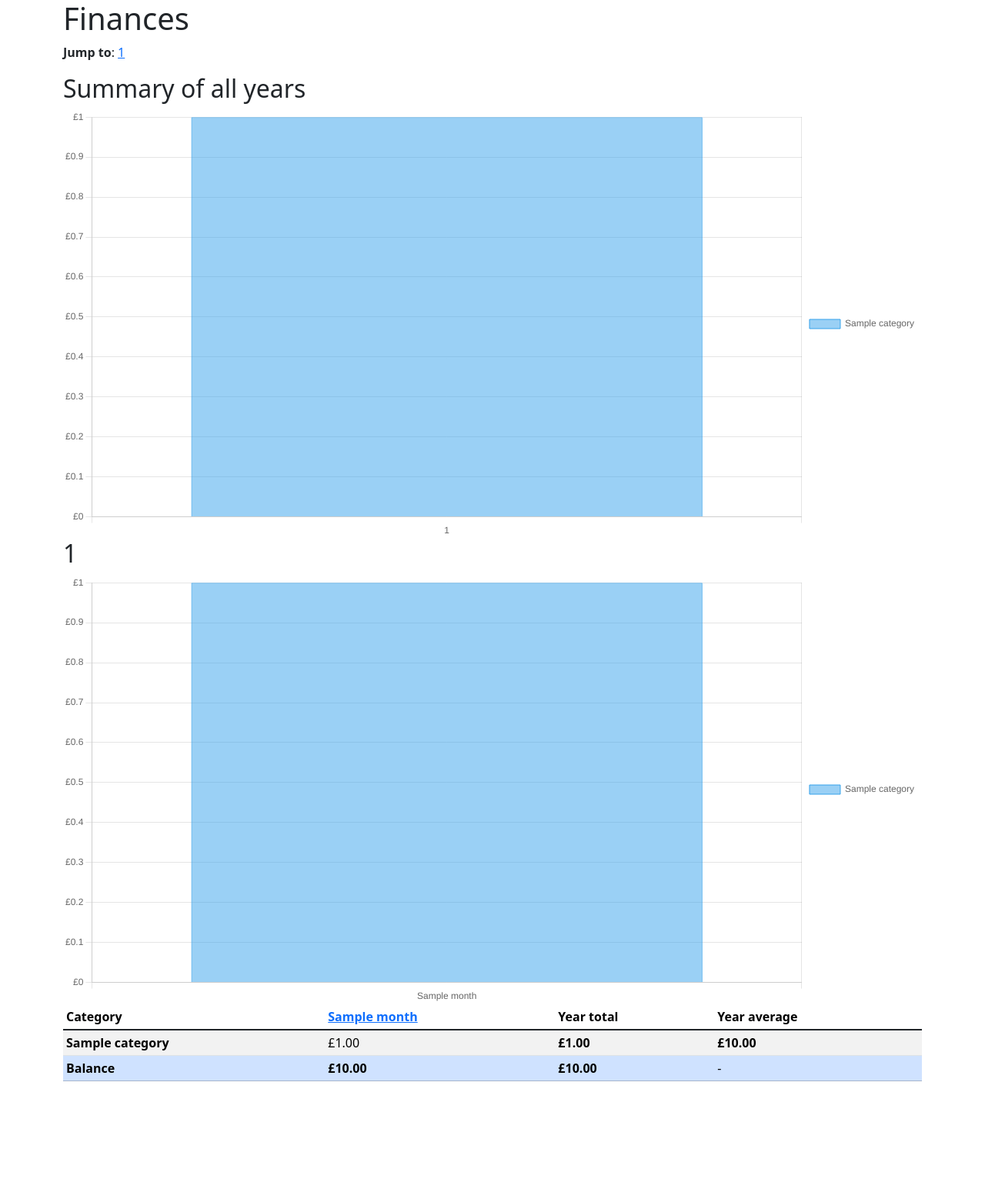
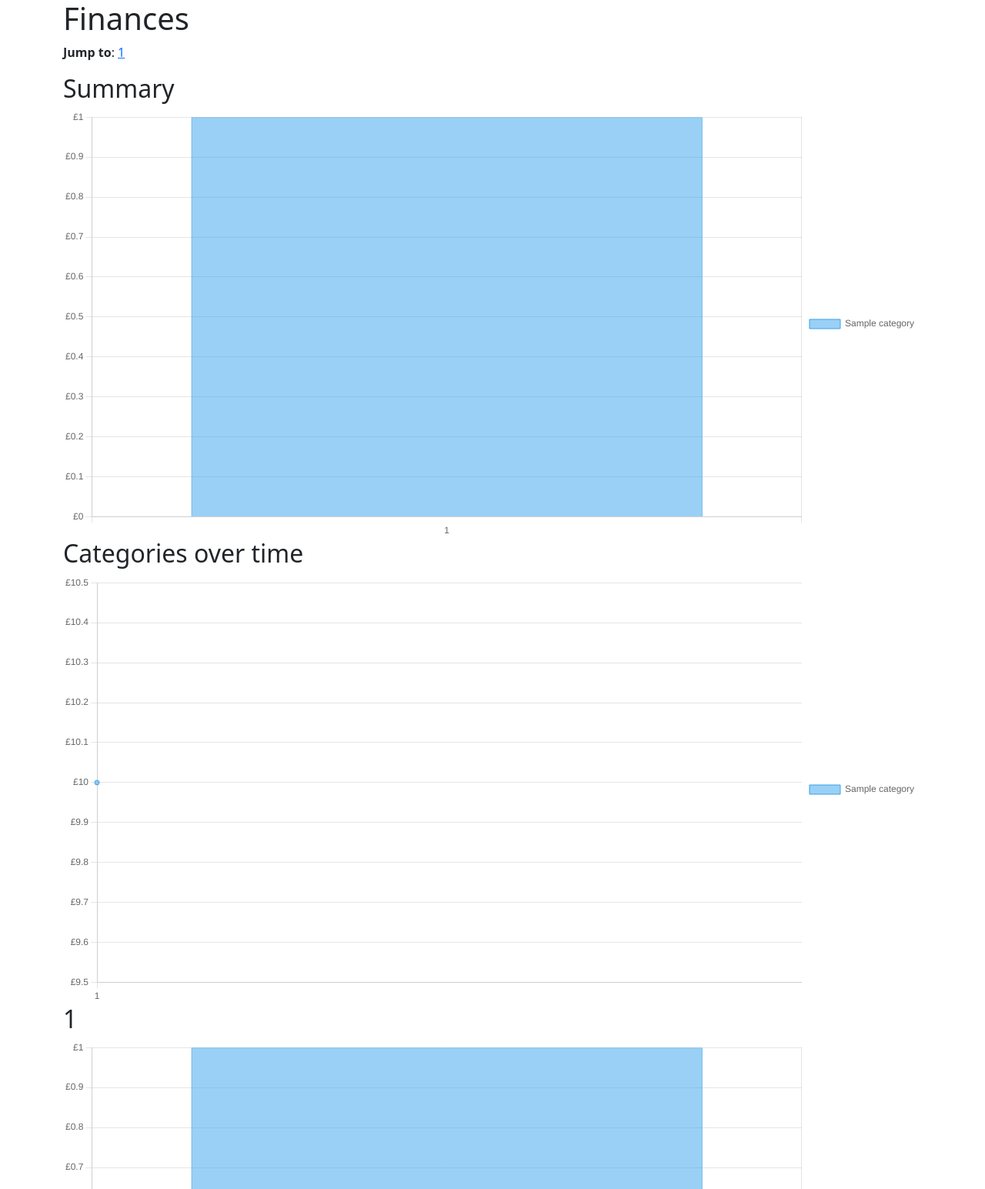
Before and after one commit to jameshanlon/finances, a Python web app: template templates/index.html in a window 1280 px wide. Shown: the top 1545 px of the page at 77% size. Before the commit the page ends 1405 px from the top, so only its background shows below. Run offline with Jinja, Linux system fonts and the light colour scheme; the template is opened without the code that fills it: most values are stand-ins (such as "Sample title", 1, 10 or a date in 2020); style sheets or scripts are compiled from the project's sources.

Commit message:
Add category graph

```diff
--- a/templates/index.html
+++ b/templates/index.html
@@ -18,8 +18,11 @@
     {% endfor %}
     </p>
 
-    <h2>Summary of all years</h2>
+    <h2>Summary</h2>
     <div><canvas id="all-years-chart"></canvas></div>
+
+    <h2>Categories over time</h2>
+    <div><canvas id="categories-chart"></canvas></div>
 
     {% for year in dataset.years | reverse %}
     <a name="year-{{year.index}}"></a>
@@ -75,11 +78,11 @@
 
     </div>
     <script src="bundle.js"></script>
+
     <!-- Summary graph for all years-->
     <script>
-      const ctx = document.getElementById('all-years-chart');
-
-      new Chart(ctx, {
+      const summary_ctx = document.getElementById('all-years-chart');
+      new Chart(summary_ctx, {
         type: 'bar',
         data: {
           labels: [{% for year in dataset.years %} '{{year.index}}', {% endfor %} ],
@@ -124,6 +127,52 @@
         }
       });
     </script>
+
+    <!-- Summary graph for each category over all years-->
+    <script>
+      const categories_ctx = document.getElementById('categories-chart');
+      new Chart(categories_ctx, {
+        type: 'line',
+        data: {
+          labels: [{% for year in dataset.years %} '{{year.index}}', {% endfor %} ],
+          datasets: [
+          {% for category in categories if category.value != 1 %}
+          {
+            label: '{{category.name}}',
+            data: [
+              {% for year in dataset.years %}
+              {{year.average_amount(category)}},
+              {% endfor %}
+            ],
+            borderWidth: 1
+          },
+          {% endfor %}
+          ]
+        },
+        options: {
+          responsive: true,
+          interaction: {
+            intersect: false,
+          },
+          scales: {
+            y: {
+              ticks: {
+                  // Include a pound sign in the ticks
+                  callback: function(value, index, ticks) {
+                      return '£' + value;
+                  }
+              }
+            }
+          },
+          plugins: {
+            legend: {
+              position: 'right',
+            },
+          },
+        }
+      });
+    </script>
+
     <!--Summary graph for each year-->
     <script>
       {% for year in dataset.years | reverse %}
```
Also changed, not shown: 1 other file.
